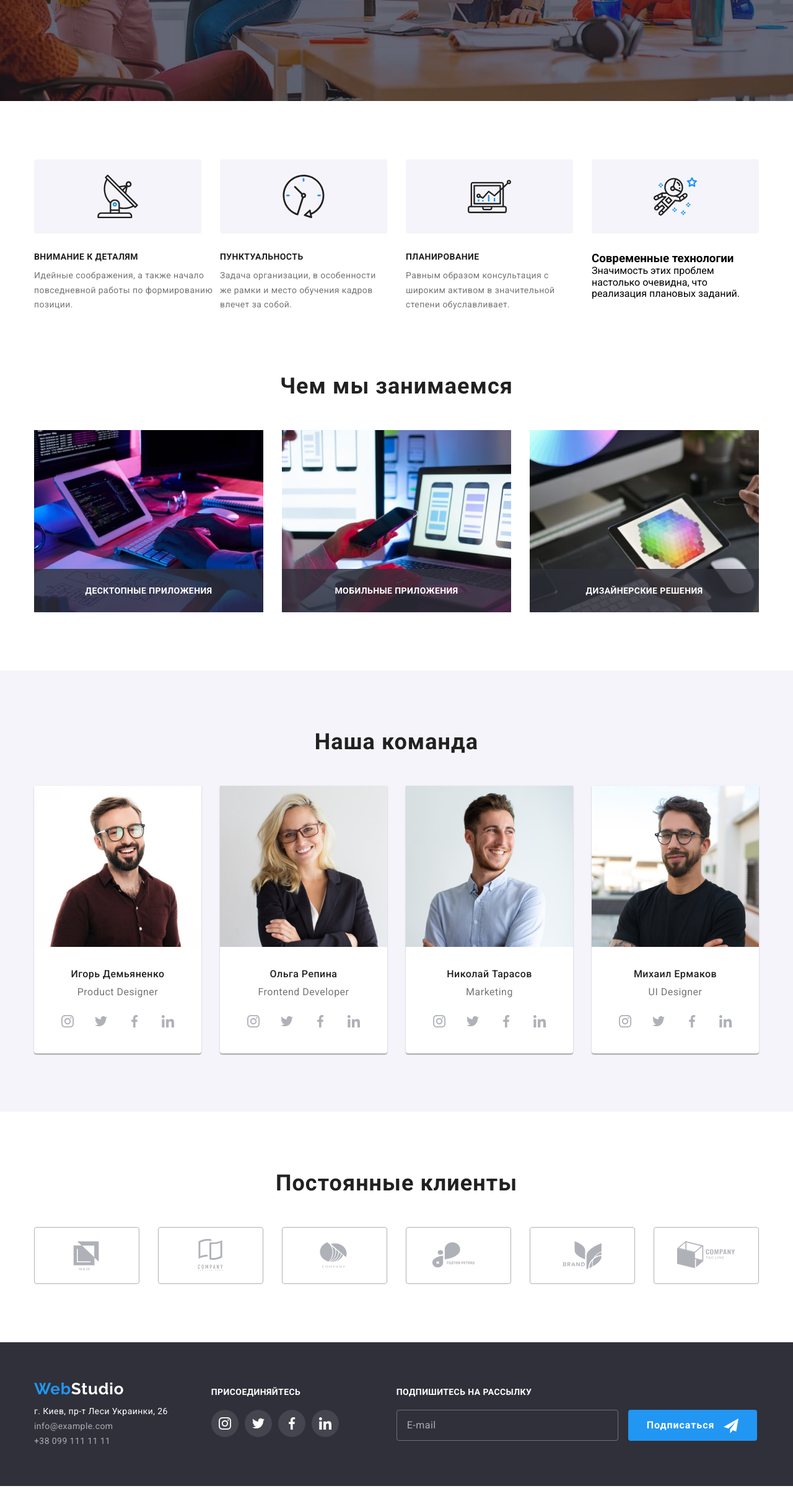
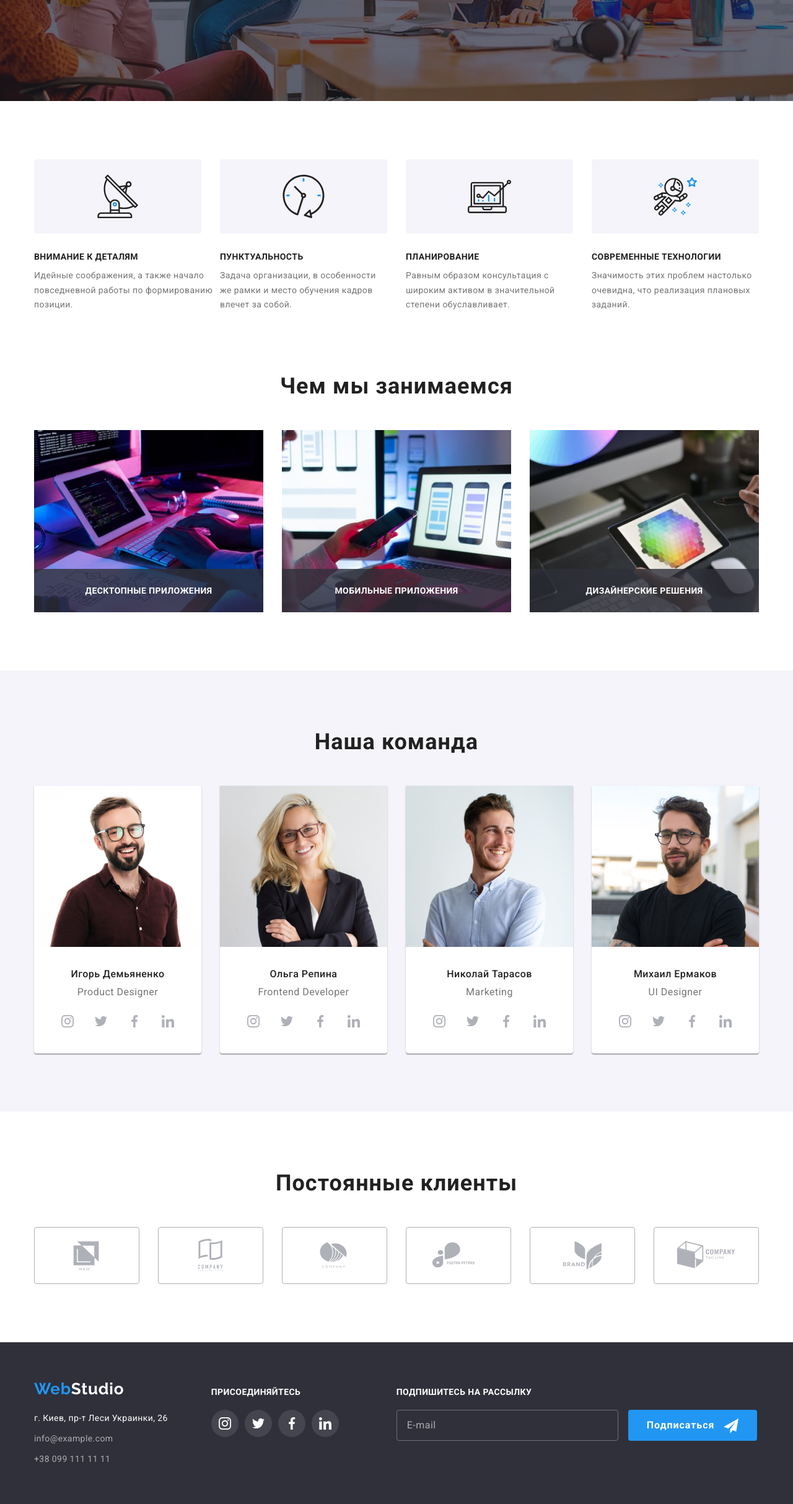
Before and after one commit to YevgeniiVashchenko/goit-markup-hw-07, a plain HTML site: page index.html in a window 1280 px wide. Shown: the part 518-2945 px from the top of the page at 62% size. Before the commit the page ends 2916 px from the top, so only its background shows below. Drawn offline with nearby package versions, Linux system fonts and the light colour scheme.

Commit message:
Сorrection of the mentor's remarks

```diff
--- a/index.html
+++ b/index.html
@@ -99,8 +99,8 @@
                                 </use>
                             </svg>
                         </div>
-                        <h3 class="advantages-title">Современные технологии</h3>
-                        <p class="advantages-text">Значимость этих проблем настолько очевидна, что реализация плановых заданий.</p>
+                        <h3 class="advantages-list__title">Современные технологии</h3>
+                        <p class="advantages-list__text">Значимость этих проблем настолько очевидна, что реализация плановых заданий.</p>
                     </li>
                 </ul>
             </div>
@@ -360,10 +360,10 @@
                         <li class="footer-contacts__item">
                             <a href="https://goo.gl/maps/ack8c37ZbApfRKhZ8" class="footer-contacts__map link" target="_blank" rel="noopener noreferrer">г. Киев, пр-т Леси Украинки, 26</a>
                         </li>
-                        <li class="address-item">
+                        <li class="footer-contacts__item">
                             <a href="mailto:info@example.com" class="footer-contacts__mail link">info@example.com</a>
                         </li>
-                        <li class="address-item">
+                        <li class="footer-contacts__item">
                             <a href="tel:+380991111111" class="footer-contacts__tel link">+38 099 111 11 11</a>
                         </li>
                     </ul>
--- a/sass/layout/_footer.scss
+++ b/sass/layout/_footer.scss
@@ -11,6 +11,9 @@
 }
 .footer-contacts__logo {
   display: block;
+  margin-bottom: 20px;
+}
+.footer-contacts__item {
   &:not(:last-child) {
     margin-bottom: 9px;
   }
```
Also changed, not shown: portfolio.html (+2 -2 lines), css/main.css, css/main.min.css, 2 other files.
